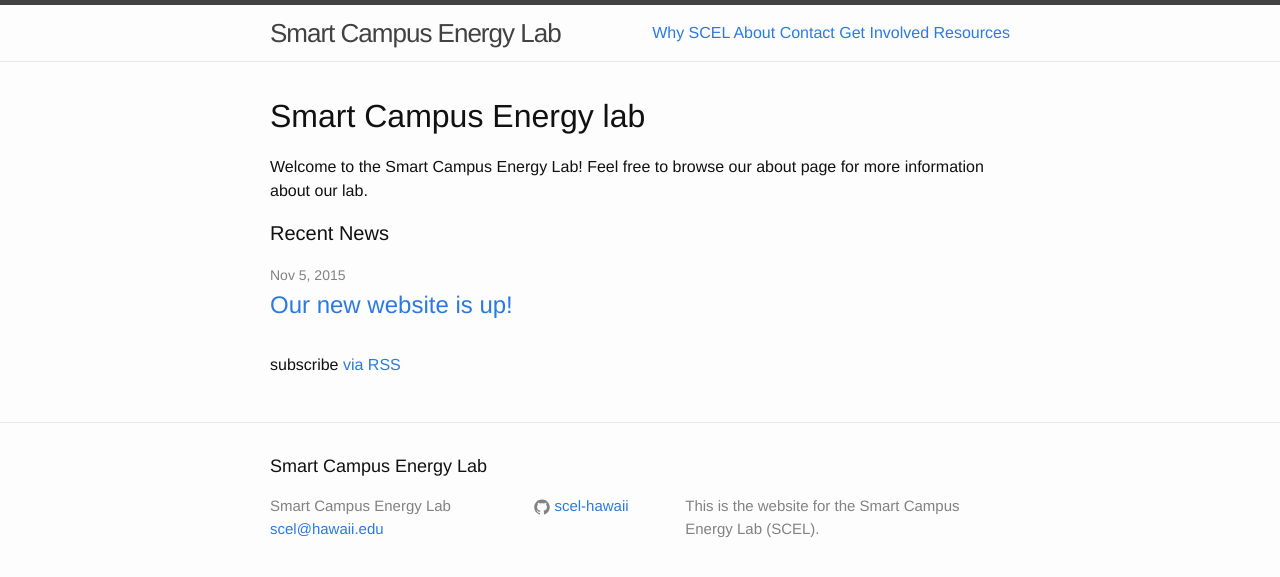
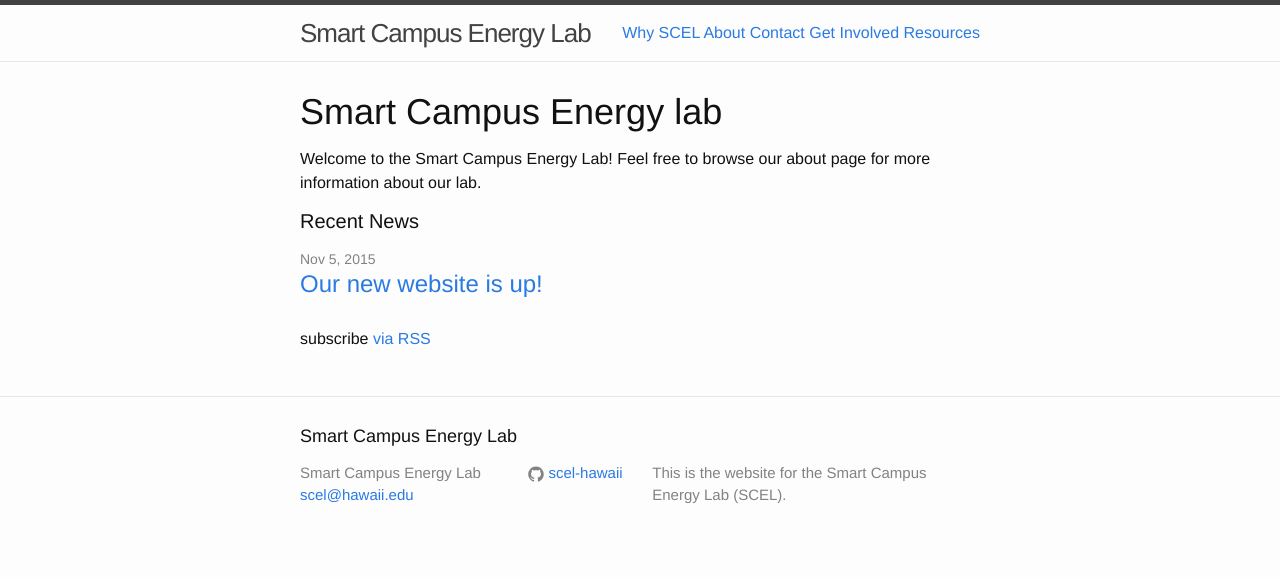
Before and after one commit to aobatake/scel-hawaii.org, a Jekyll site: the page built from index.html, in a window 1280 px wide. Shown: the top 577 px of the page. Built offline with Jekyll 4.4.1, drawn with Linux system fonts in a browser that asks for light colours.

Commit message:
Added bootstrap assets to headers and footers

```diff
--- a/_includes/footer.html
+++ b/_includes/footer.html
@@ -36,3 +36,5 @@
   </div>
 
 </footer>
+
+<script src="/js/bootstrap.min.js"></script>
--- a/_includes/head.html
+++ b/_includes/head.html
@@ -6,6 +6,7 @@
   <title>{% if page.title %}{{ page.title }}{% else %}{{ site.title }}{% endif %}</title>
   <meta name="description" content="{% if page.excerpt %}{{ page.excerpt | strip_html | strip_newlines | truncate: 160 }}{% else %}{{ site.description }}{% endif %}">
 
+  <link rel="stylesheet" href="{{ "/css/bootstrap.min.css" | prepend: site.baseurl }}">
   <link rel="stylesheet" href="{{ "/css/main.css" | prepend: site.baseurl }}">
   <link rel="canonical" href="{{ page.url | replace:'index.html','' | prepend: site.baseurl | prepend: site.url }}">
   <link rel="alternate" type="application/rss+xml" title="{{ site.title }}" href="{{ "/feed.xml" | prepend: site.baseurl | prepend: site.url }}">
```
